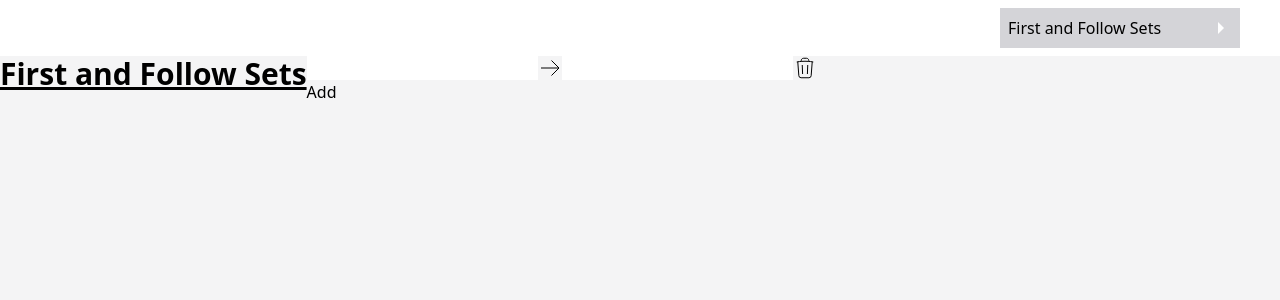
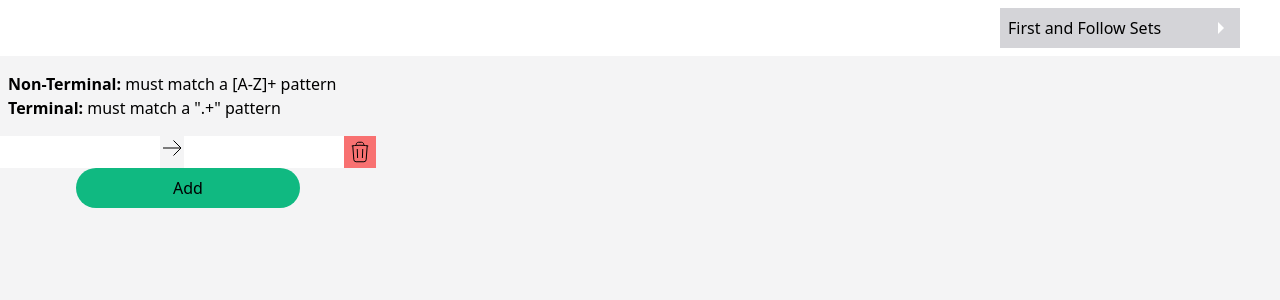
Before and after one commit to Lettuce05/comp-util, a Preact app: page / in a window 1280 px wide. Shown: the top 300 px of the page. Built offline with nearby package versions, Linux system fonts and the light colour scheme.

Commit message:
Add validation and instructions for GrammarInput

```diff
--- a/src/components/First/First.tsx
+++ b/src/components/First/First.tsx
@@ -5,8 +5,7 @@ import Grammar from '../Grammar/Grammar';
 export default function First() {
   const {page} = useContext(AppState);
   return (
-    <div className="flex flex-1">
-      <h1 className="text-3xl font-bold underline font-sans">{page}</h1>
+    <div className="flex flex-1 max-h-[calc(100vh-56px)]">
       <Grammar />
     </div>
   )
--- a/src/components/Grammar/Grammar.tsx
+++ b/src/components/Grammar/Grammar.tsx
@@ -36,9 +36,13 @@ export default function Grammar() {
   }
 
   return (
-    <div>
+    <div className='max-h-full overflow-y-auto'>
+      <div className='px-2 my-4'>
+        <p><span className='font-bold'>Non-Terminal:</span> must match a [A-Z]+ pattern</p>
+        <p><span className='font-bold'>Terminal:</span> must match a ".+" pattern</p>
+      </div>
       {grammarInput.value.map((input: GRAMMAR_INPUT)=> <GrammarInput key={input.id} input={input} handleInput={handleChange} handleRemove={handleRemove} />)}
-      <button onClick={handleAdd}>Add</button>
+      <button onClick={handleAdd} className='mx-auto block bg-emerald-500 py-2 w-56 rounded-full'>Add</button>
     </div>
   )
 }
--- a/src/components/GrammarInput/GrammarInput.tsx
+++ b/src/components/GrammarInput/GrammarInput.tsx
@@ -7,15 +7,18 @@ type GrammarInputParam = {
 }
 
 export default function GrammarInput({input, handleInput, handleRemove}: GrammarInputParam) {
-
+  const NONTERMINAL_PATTERN = /^[A-Z]+$/
+  const TERMINAL_PATTERN = /^".+"$/
+  let lhError = input.LH.trim() ? !NONTERMINAL_PATTERN.test(input.LH.trim()) : false;
+  let rhError = input.RH.trim() ? !input.RH.trim().split('|').every((production)=> TERMINAL_PATTERN.test(production.trim()) || NONTERMINAL_PATTERN.test(production.trim())) : false;
   return (
     <div className='flex'>
-      <input name='LH' type='text' value={input.LH} onInput={(e)=>handleInput(input.id, e)} />
+      <input className={`w-40 ${lhError ? 'border-2 border-red-500' : ''}`} name='LH' type='text' value={input.LH} onInput={(e)=>handleInput(input.id, e)} />
       <svg xmlns="http://www.w3.org/2000/svg" fill="none" viewBox="0 0 24 24" strokeWidth={10} stroke="currentColor" className="w-6 h-6">
         <path strokeLinecap="round" strokeLinejoin="round" d="M13.5 4.5L21 12m0 0l-7.5 7.5M21 12H3" />
       </svg>
-      <input name='RH' type='text' value={input.RH} onInput={(e)=>handleInput(input.id, e)} />
-      <button onClick={()=>handleRemove(input.id)}>
+      <input className={`w-40 ${rhError ? 'border-2 border-red-500' : ''}`} name='RH' type='text' value={input.RH} onInput={(e)=>handleInput(input.id, e)} />
+      <button className='bg-red-400 py-1 px-1' onClick={()=>handleRemove(input.id)}>
         <svg xmlns="http://www.w3.org/2000/svg" fill="none" viewBox="0 0 24 24" strokeWidth={1.5} stroke="currentColor" className="w-6 h-6">
           <path strokeLinecap="round" strokeLinejoin="round" d="M14.74 9l-.346 9m-4.788 0L9.26 9m9.968-3.21c.342.052.682.107 1.022.166m-1.022-.165L18.16 19.673a2.25 2.25 0 01-2.244 2.077H8.084a2.25 2.25 0 01-2.244-2.077L4.772 5.79m14.456 0a48.108 48.108 0 00-3.478-.397m-12 .562c.34-.059.68-.114 1.022-.165m0 0a48.11 48.11 0 013.478-.397m7.5 0v-.916c0-1.18-.91-2.164-2.09-2.201a51.964 51.964 0 00-3.32 0c-1.18.037-2.09 1.022-2.09 2.201v.916m7.5 0a48.667 48.667 0 00-7.5 0" />
         </svg>
```
